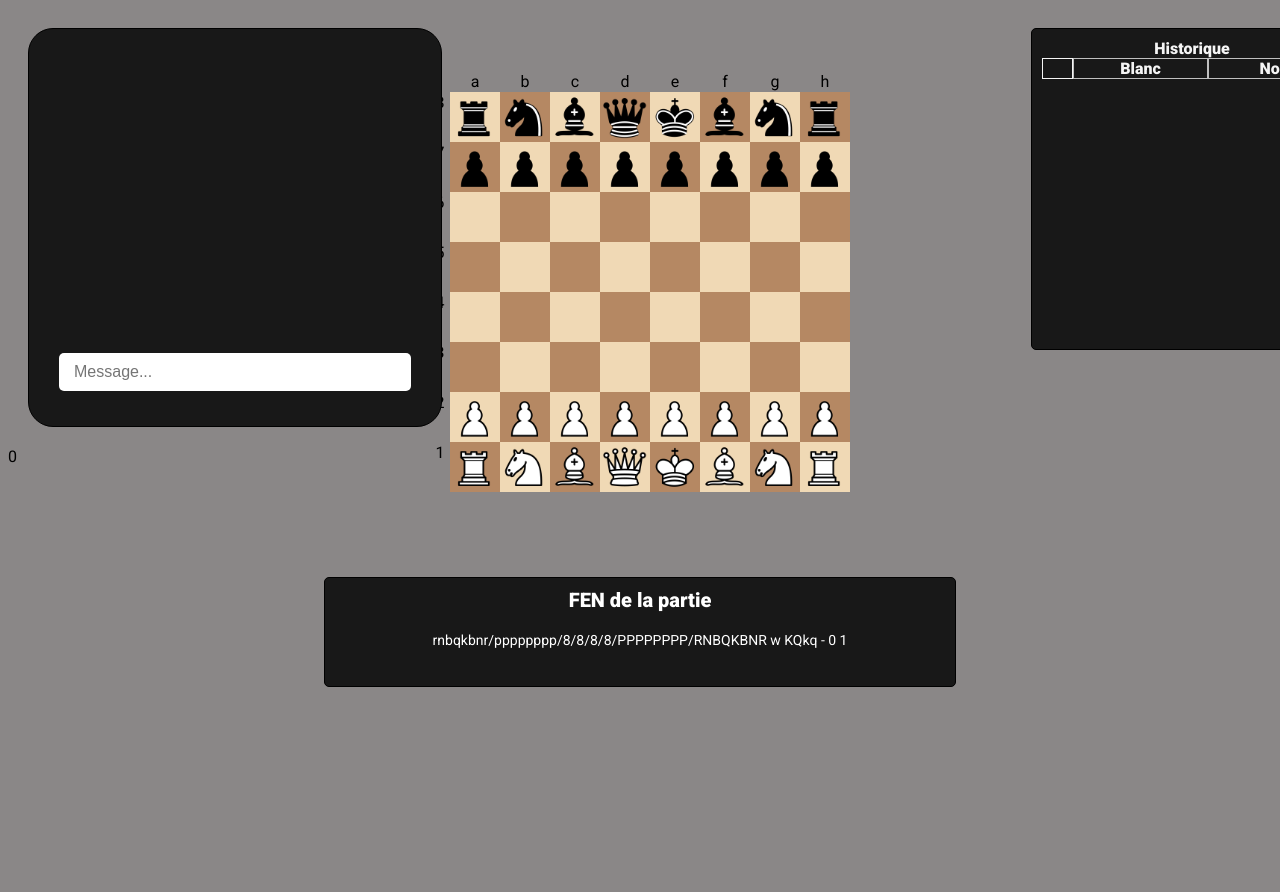
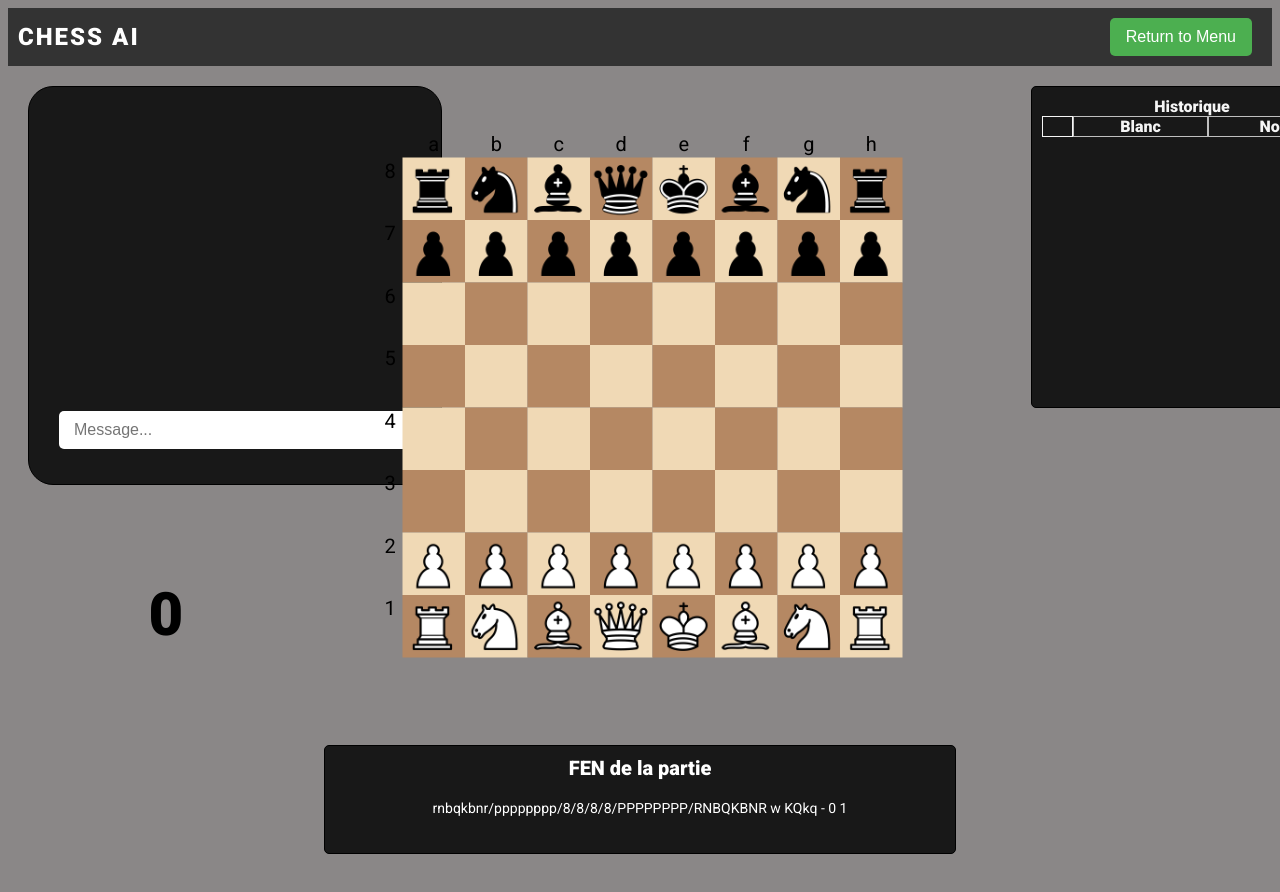
Before and after one commit to AdriMareel/ChessAI, a website with bundled scripts: page front/chessBoard.html in a window 1280 px wide. Shown: the top 892 px of the page. Built offline with nearby package versions, Linux system fonts and the light colour scheme.

Commit message:
Push navbar + Api key security

```diff
--- a/back/routes/chessRoutes.js
+++ b/back/routes/chessRoutes.js
@@ -71,4 +71,8 @@ module.exports = (app, game, engine) => {
         res.send({fen: engine.getFen(engine.board,engine.turn)});
     });
 
+    app.post('/getApiKey', (req, res) => {
+        res.send({apiKey: process.env.GPT_API_KEY});
+    });
+
 }
--- a/front/chessBoard.css
+++ b/front/chessBoard.css
@@ -8,7 +8,7 @@ body{
 .grid {
 	display: grid;
 	grid-template-columns: 25% 50% 25%;
-	grid-template-rows: 2fr 0.5fr 2fr;
+	grid-template-rows: 2fr 1fr 2fr;
 	grid-template-areas:
 	  "chatbox wrap history"
 	  ". wrap ."
@@ -60,7 +60,7 @@ body{
 	position: relative;
 	height: 50%;
 	margin: 20px 0;
-	overflow-y: scroll;
+	overflow-y: auto;
 	color: white;
 }
 
@@ -69,6 +69,7 @@ body{
 	width: 420px;
 	height: 420px;
 	margin: 0 auto;
+	transform: scale(1.25);
 
 }
 
@@ -155,6 +156,17 @@ body{
 	margin-top: 20px;
   }
 
+
+.evaluation{
+	display: flex;
+	flex-wrap: wrap;
+	justify-content: center;
+	align-items: center;
+	font-size: 60px;
+	font-weight: bold;
+}
+
+
 .row{
 	display: flex;
 	flex-wrap: wrap;
@@ -217,3 +229,35 @@ body{
 .dark.selected{
 	background: radial-gradient(circle at center, #25ce90, #b58863 75%);
 }
+
+
+/* Navbar styles */
+.navbar {
+	display: flex;
+	flex-direction: row;
+	justify-content: space-between;
+	align-items: center;
+	background-color: #333;
+	color: white;
+	padding: 10px;
+}
+
+/* Logo styles */
+.logo {
+	font-size: 24px;
+	font-weight: bold;
+	text-transform: uppercase;
+	letter-spacing: 2px;
+}
+
+/* Button styles */
+.btn {
+	background-color: #4CAF50;
+	color: white;
+	padding: 10px 16px;
+	border: none;
+	border-radius: 5px;
+	cursor: pointer;
+	font-size: 16px;
+	margin-right: 10px;
+}
--- a/front/chessBoard.html
+++ b/front/chessBoard.html
@@ -11,6 +11,10 @@
 	<title>Document</title>
 </head>
 <body>
+	<nav class="navbar">
+		<div class="logo">CHESS AI</div>
+		<button class="btn" onclick="location.href='/menu.html'">Return to Menu</button>
+	</nav>
   <div class="grid">
 	<div class="chatbox-container" id="chatbox-container">
 		<form class="chatbox-form" id="chatbox-form">
--- a/front/main.js
+++ b/front/main.js
@@ -1,12 +1,26 @@
 async function requestGPT(question, temperature = 150, max_tokens = 600,response) {
     console.log("Question : " + question)
+    let apiKey = "";
+await fetch('/getApiKey', {
+		method: 'POST',
+		headers: {
+			'Content-Type': 'application/json'
+		},
+	})
+		.then(res => res.json())
+		.then(data => {
+            apiKey = data.apiKey;
+            console.log(data.apiKey)
+			});
+
+  //
 
         var response = await fetch("https://api.openai.com/v1/chat/completions", {
           method: "POST",
           headers: {
             "Content-Type": "application/json",
             Authorization:
-              "Bearer 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",
+              "Bearer "+ apiKey,
           },
           body: JSON.stringify({
             model: "gpt-3.5-turbo",
--- a/index.js
+++ b/index.js
@@ -1,3 +1,4 @@
+require('dotenv').config();
 const express = require('express');
 const bodyParser = require('body-parser');
 const path = require('path');
--- a/package.json
+++ b/package.json
@@ -20,6 +20,7 @@
   "dependencies": {
     "body-parser": "^1.20.2",
     "chess-analysis-api": "^1.1.3",
+    "dotenv": "^16.0.3",
     "express": "^4.18.2",
     "node-fetch": "^2.6.9",
     "nodemon": "^2.0.22",
```
Also changed, not shown: 1 other file.
